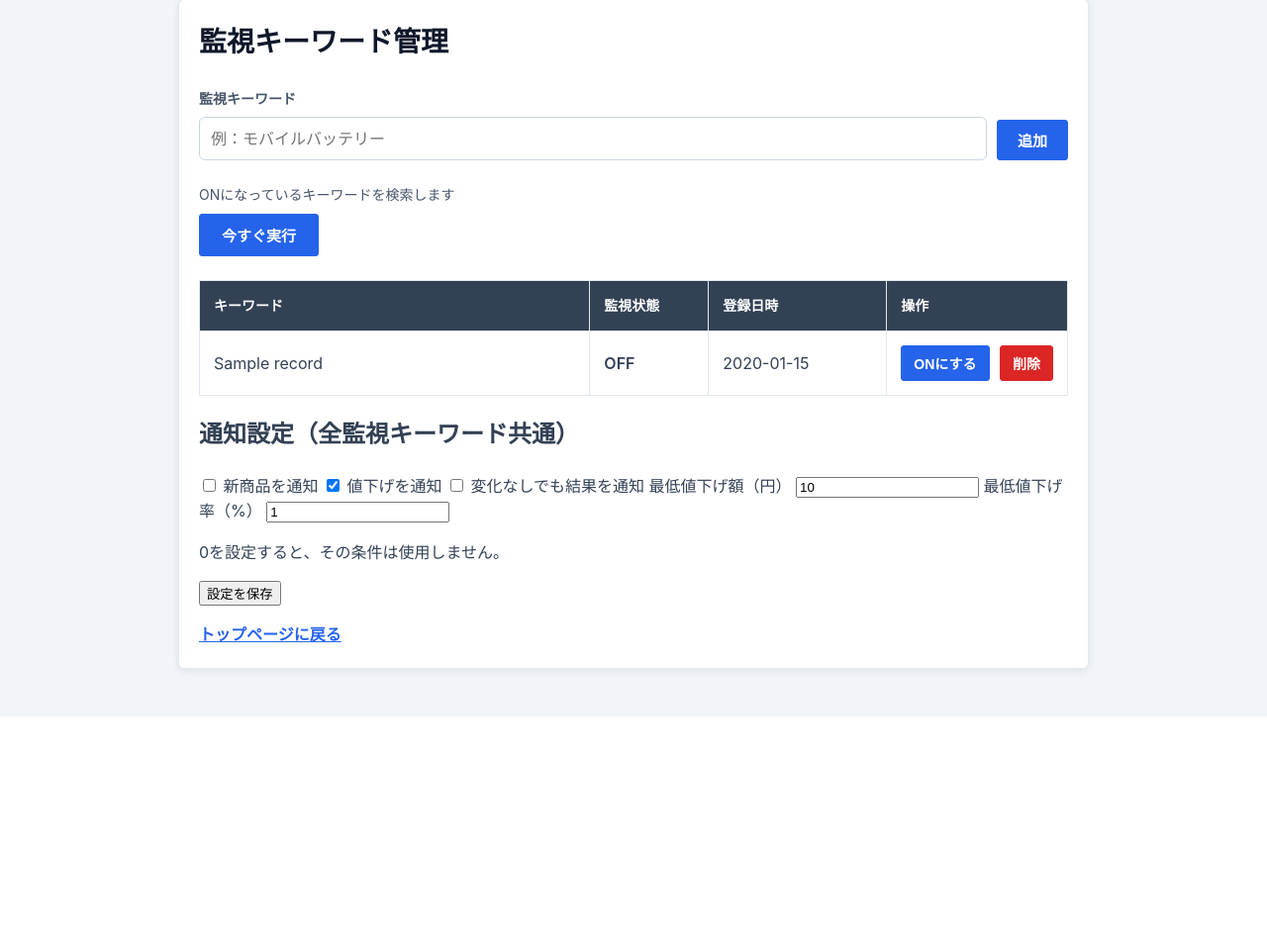
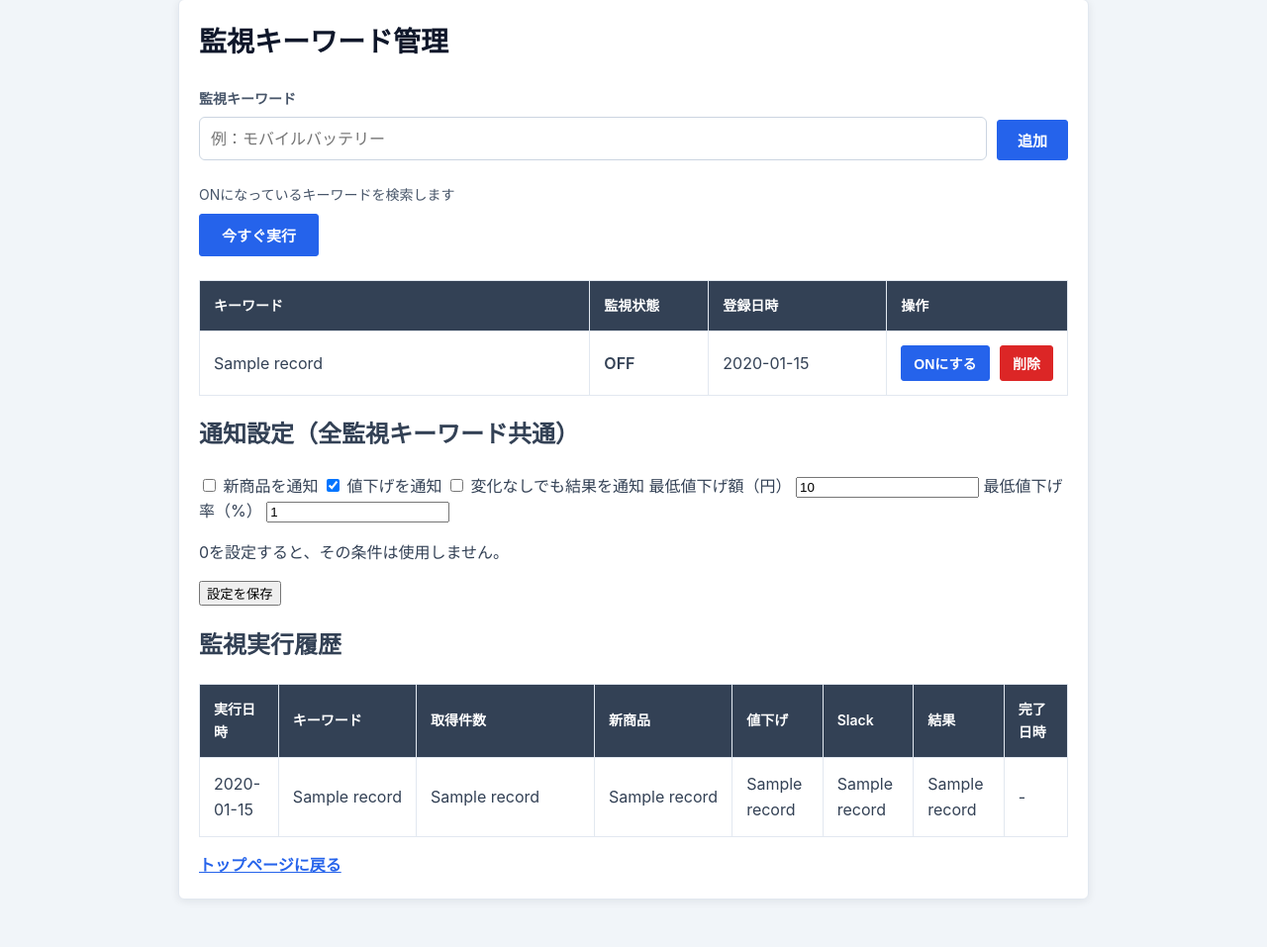
Before and after one commit to masae105/amazon-search-tool, a Flask app: template templates/monitor.html in a window 1280 px wide. Shown: the part 115-1072 px from the top of the page at 99% size. Before the commit the page ends 839 px from the top, so only its background shows below. Run offline with Flask 3, Linux system fonts and the light colour scheme; the template is opened without the code that fills it: most values are stand-ins (such as "Sample title", 1, 10 or a date in 2020); some libraries are stand-ins or nearby versions.

Commit message:
監視実行履歴を画面に表示

```diff
--- a/app.py
+++ b/app.py
@@ -134,6 +134,23 @@ def get_monitor_keywords():
     cur.close()
     conn.close()
     return keywords
+
+
+def get_monitor_runs(limit=20):
+    conn = get_db_connection()
+    cur = conn.cursor()
+
+    cur.execute(
+        "SELECT id, started_at, keywords, total_count, new_count, "
+        "price_down_count, slack_status, status, error_message, completed_at "
+        "FROM monitor_runs ORDER BY id DESC LIMIT %s",
+        (limit,)
+    )
+
+    monitor_runs = cur.fetchall()
+    cur.close()
+    conn.close()
+    return monitor_runs
 
 
 def get_active_monitor_keywords():
@@ -501,10 +518,12 @@ def monitor():
         return redirect(url_for("monitor"))
 
     monitor_keywords = get_monitor_keywords()
+    monitor_runs = get_monitor_runs()
     notification_settings = get_notification_settings()
     return render_template(
         "monitor.html",
         monitor_keywords=monitor_keywords,
+        monitor_runs=monitor_runs,
         notification_settings=notification_settings,
     )
 
--- a/templates/monitor.html
+++ b/templates/monitor.html
@@ -364,6 +364,61 @@
             </form>
         </section>
 
+        <section>
+            <h2>監視実行履歴</h2>
+            {% if monitor_runs %}
+                <table>
+                    <thead>
+                        <tr>
+                            <th>実行日時</th>
+                            <th>キーワード</th>
+                            <th>取得件数</th>
+                            <th>新商品</th>
+                            <th>値下げ</th>
+                            <th>Slack</th>
+                            <th>結果</th>
+                            <th>完了日時</th>
+                        </tr>
+                    </thead>
+                    <tbody>
+                    {% for record in monitor_runs %}
+                        <tr>
+                            <td>{{ record[1].strftime("%Y-%m-%d %H:%M:%S") }}</td>
+                            <td>{{ record[2] }}</td>
+                            <td>{{ record[3] }}</td>
+                            <td>{{ record[4] }}</td>
+                            <td>{{ record[5] }}</td>
+                            <td>{{ record[6] }}</td>
+                            <td>
+                                {% if record[7] == "success" %}
+                                    成功
+                                {% elif record[7] == "failure" %}
+                                    失敗
+                                {% elif record[7] == "running" %}
+                                    実行中
+                                {% else %}
+                                    {{ record[7] }}
+                                {% endif %}
+                                {% if record[8] %}
+                                    <div title="{{ record[8] }}">エラー: {{ record[8] }}</div>
+                                {% endif %}
+                            </td>
+                            <td>
+                                {% if record[9] %}
+                                    {{ record[9].strftime("%Y-%m-%d %H:%M:%S") }}
+                                {% else %}
+                                    -
+                                {% endif %}
+                            </td>
+                        </tr>
+                    {% endfor %}
+                    </tbody>
+                </table>
+            {% else %}
+                <p>監視実行履歴はありません。</p>
+            {% endif %}
+        </section>
+
         <a class="back-link" href="/">トップページに戻る</a>
     </main>
 </body>
```
